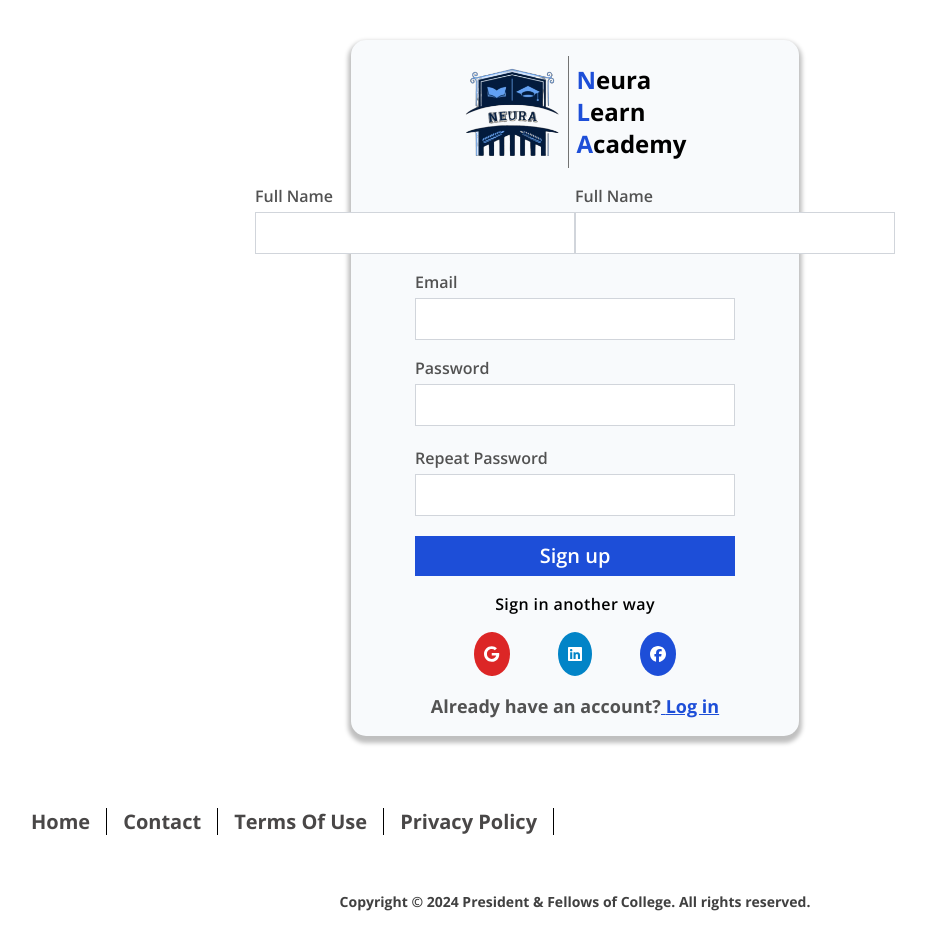
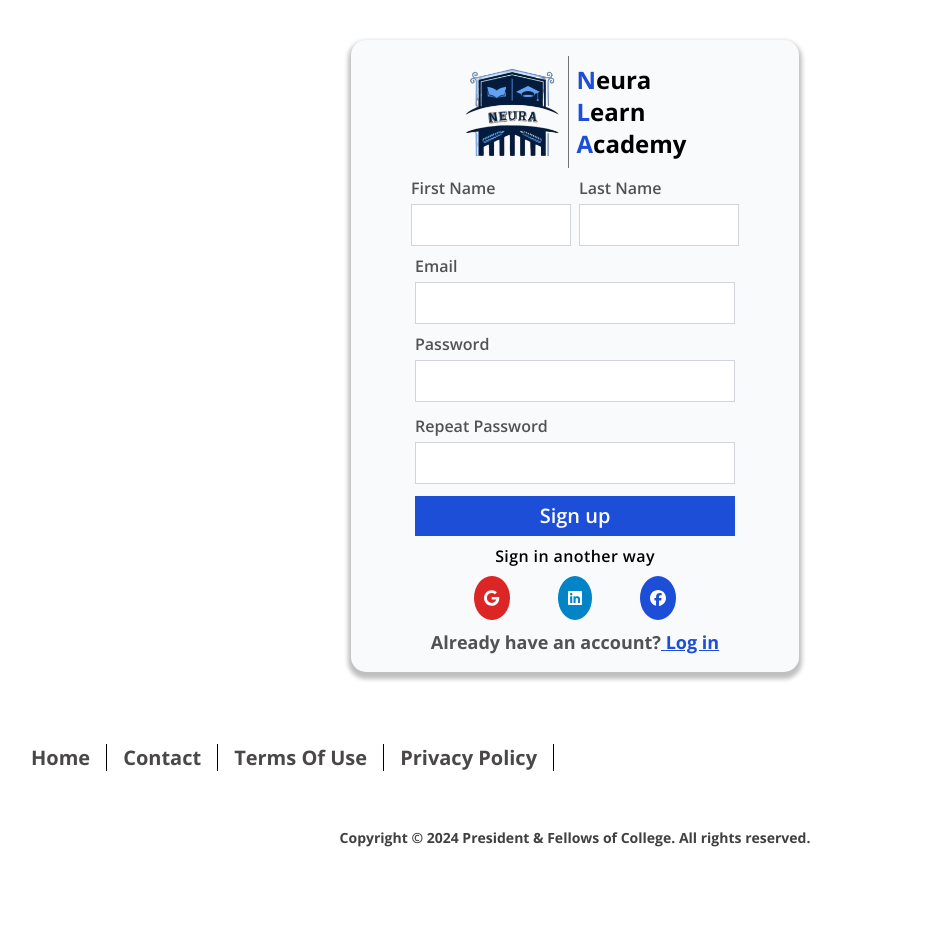
Before and after one commit to FrontEndDevo/NeuraLearnAcademy, a React (Vite) app: page /signup in a window 1280 px wide. Shown: the whole page, without its empty margins (65-991 px from the left). After the commit the page ends 864 px from the top, so only its background shows below. Built offline with nearby package versions, Linux system fonts and the light colour scheme.

Commit message:
edit the name labels of inputs

```diff
--- a/src/components/Registration/SignUp/SignUp.jsx
+++ b/src/components/Registration/SignUp/SignUp.jsx
@@ -108,7 +108,7 @@ const SignUp = () => {
 
   return (
     <>
-      <div className="flex flex-col items-center px-10 pt-10 pb-4">
+      <div className="flex flex-col items-center pt-10 pb-4">
         <div
           style={{
             boxShadow: "0px 4px 4px 3px rgba(0, 0, 0, 0.25)",
@@ -117,7 +117,7 @@ const SignUp = () => {
         >
           <form
             onSubmit={handleSubmit}
-            className="flex flex-col items-center space-y-4 "
+            className="flex flex-col items-center space-y-2 "
           >
             <div className="flex items-center">
               <img src={image1} className="w-20 md:w-24" alt="logo" loading="lazy" />
@@ -139,46 +139,35 @@ const SignUp = () => {
               </div>
             </div>
 
-            <div className=" flex">
-              <div>
-                <label
-                  htmlFor="fullName"
-                  className="block mb-1 text-base font-semibold text-neutral-600"
-                >
-                  Full Name
+            <div className="flex">
+              <div className="mr-2">
+                <label htmlFor="fullName1" className="block mb-1 text-base font-semibold text-neutral-600">
+                  First Name
                 </label>
                 <input
                   type="text"
-                  id="fullName"
+                  id="fullName1"
                   className={`w-full pl-2 py-2 border ${errors.fullName ? "border-red-500" : "border-gray-300"
-                    }  md:w-80`}
+                    } md:w-40`}
                   value={fullName}
                   onChange={(e) => setFullName(e.target.value)}
-                  onBlur={validateFullName}
+                // onBlur={validateFullName}
                 />
-                {errors.fullName && (
-                  <p className="mt-1 text-sm text-red-600">{errors.fullName}</p>
-                )}
               </div>
               <div>
-                <label
-                  htmlFor="fullName"
-                  className="block mb-1 text-base font-semibold text-neutral-600"
-                >
-                  Full Name
+                <label htmlFor="fullName2" className="block mb-1 text-base font-semibold text-neutral-600">
+                  Last Name
                 </label>
                 <input
                   type="text"
-                  id="fullName"
+                  id="fullName2"
                   className={`w-full pl-2 py-2 border ${errors.fullName ? "border-red-500" : "border-gray-300"
-                    }  md:w-80`}
+                    } md:w-40`}
                   value={fullName}
                   onChange={(e) => setFullName(e.target.value)}
-                  onBlur={validateFullName}
+                // onBlur={validateFullName}
                 />
-                {errors.fullName && (
-                  <p className="mt-1 text-sm text-red-600">{errors.fullName}</p>
-                )}
+
               </div>
             </div>
 
```
